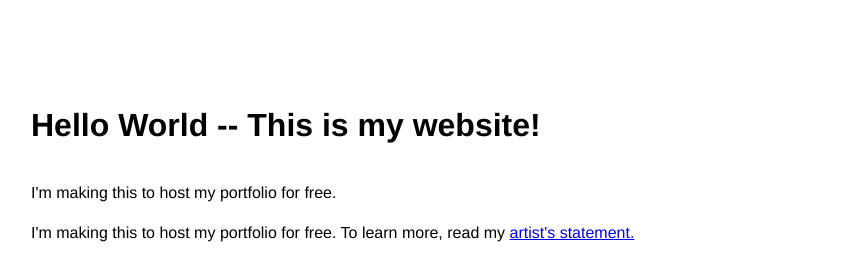
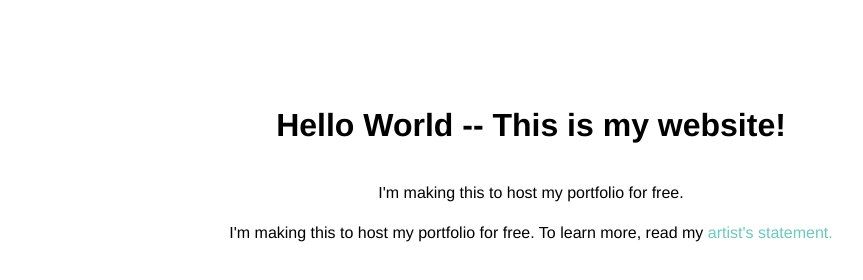
Before and after one commit to jpanopio98/jedpanopio.github.io, a plain HTML site: page index.html in a window 1280 px wide. Shown: the whole page, without its empty margins (109-972 px from the left). Drawn offline with Linux system fonts and the light colour scheme.

Commit message:
Update main.css

```diff
--- a/main.css
+++ b/main.css
@@ -4,8 +4,15 @@ body {
   font-family: "Helvetica", "Arial", sans-serif;
   line-height: 1.5;
   padding: 30px 20px;
+  text-align: center;
 }
 
 h1 {
   padding: 20px 0px 10px 0px;
 }
+
+
+a {
+color: #69CBBB;
+text-decoration: none;
+}
```
